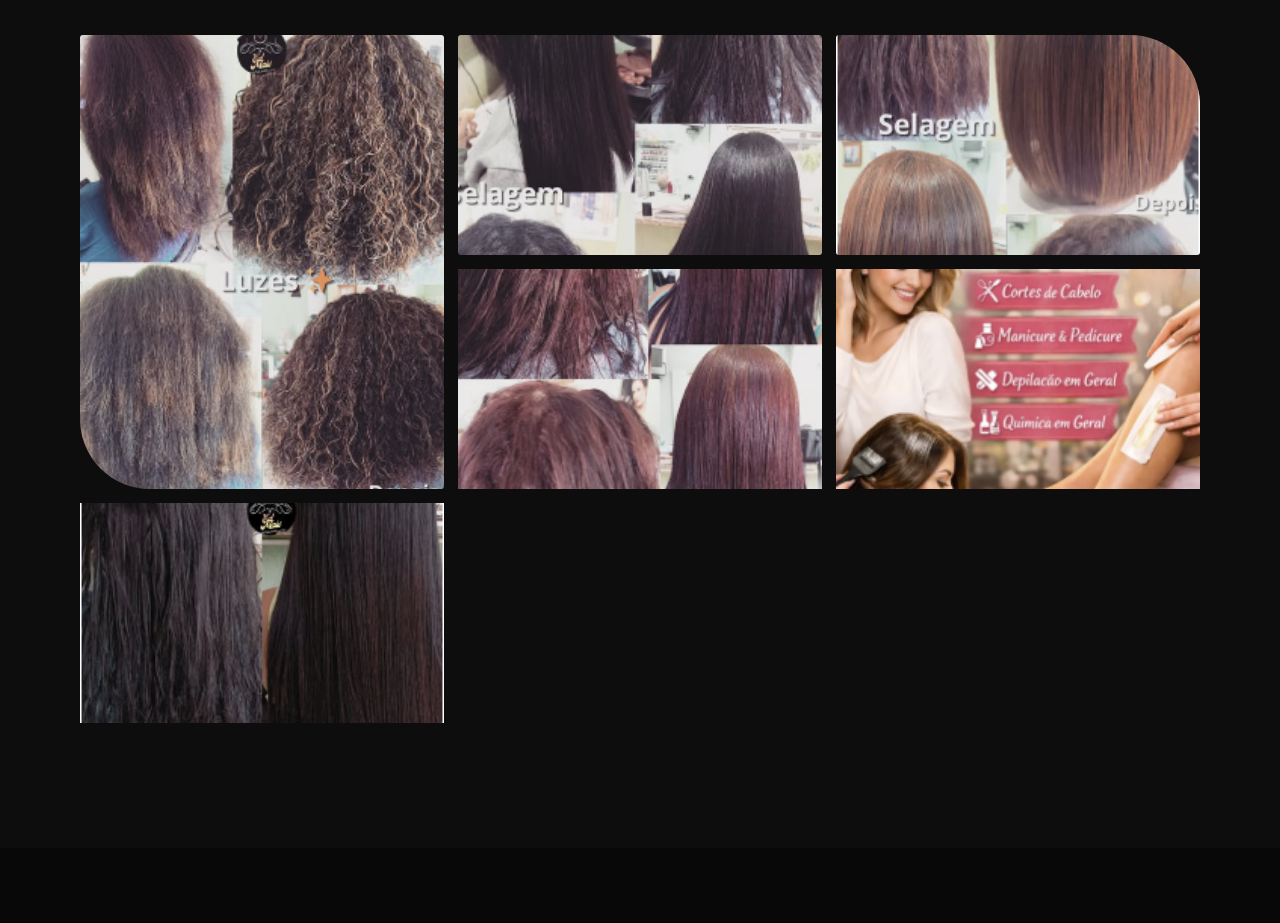
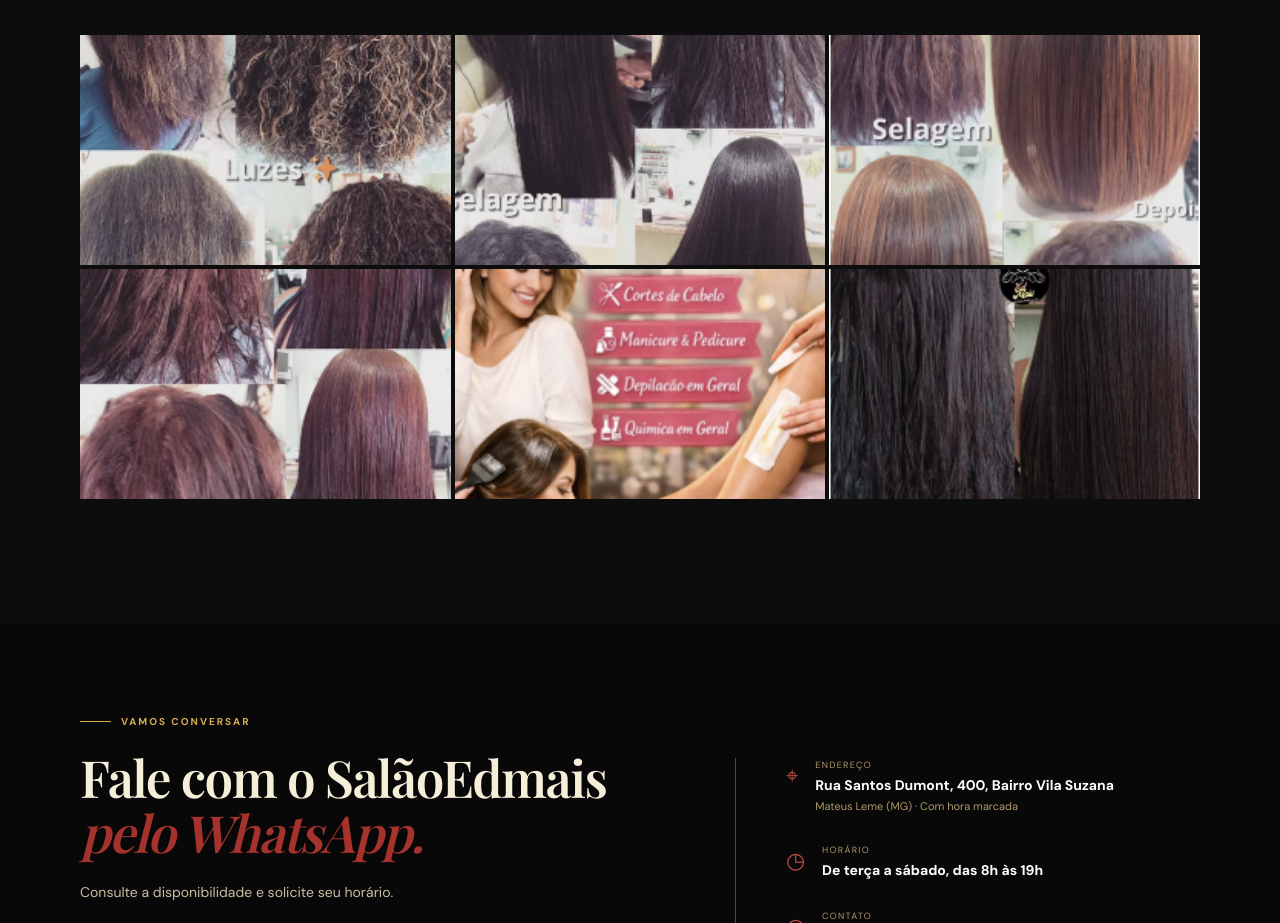
Before and after one commit to italogomes345/salao-edmais, a plain HTML site: page index.html in a window 1280 px wide. Shown: the part 5234-6157 px from the top of the page. Drawn offline with nearby package versions, Linux system fonts and the light colour scheme.

Commit message:
Alinha a galeria com pequeno espaçamento

```diff
--- a/styles.css
+++ b/styles.css
@@ -112,3 +112,11 @@
 .combo-condition{position:absolute;right:24px;bottom:52px;display:inline-flex;align-items:center;gap:8px;max-width:calc(100% - 48px);padding:8px 16px;border-radius:14px;background:var(--preco-forte);color:#fff;font-size:1.25em;font-weight:700;line-height:1.25;white-space:nowrap}
 .economia{padding:3px 7px;border-radius:999px;background:var(--preco-claro);color:var(--preco-escuro);font-size:.55em;font-weight:600}
 @media(max-width:360px){.combo-condition{right:16px;max-width:calc(100% - 32px);padding:8px 10px;gap:5px;font-size:1.05em}.economia{padding:3px 5px}}
+
+/* Galeria alinhada e sem intervalos */
+.gallery-grid{height:auto;grid-template-columns:repeat(3,minmax(0,1fr));grid-auto-rows:clamp(150px,18vw,230px);gap:4px}
+.gallery-item,.gallery-item.tall,.gallery-item:nth-child(2),.gallery-item:nth-child(3){min-width:0;border-radius:0;grid-row:auto}
+.gallery-item a{display:block;width:100%;height:100%}
+.gallery-item img{width:100%;height:100%;object-fit:cover}
+.service-card[hidden],.combo-card[hidden]{display:none}
+@media(max-width:800px){.gallery-grid{grid-template-columns:repeat(2,minmax(0,1fr));grid-auto-rows:clamp(140px,40vw,210px)}}
```
